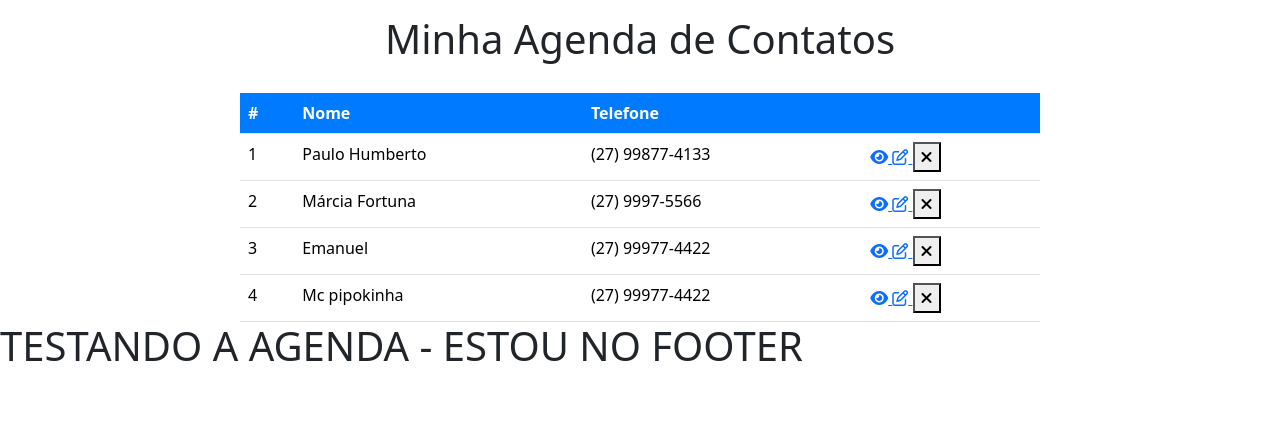
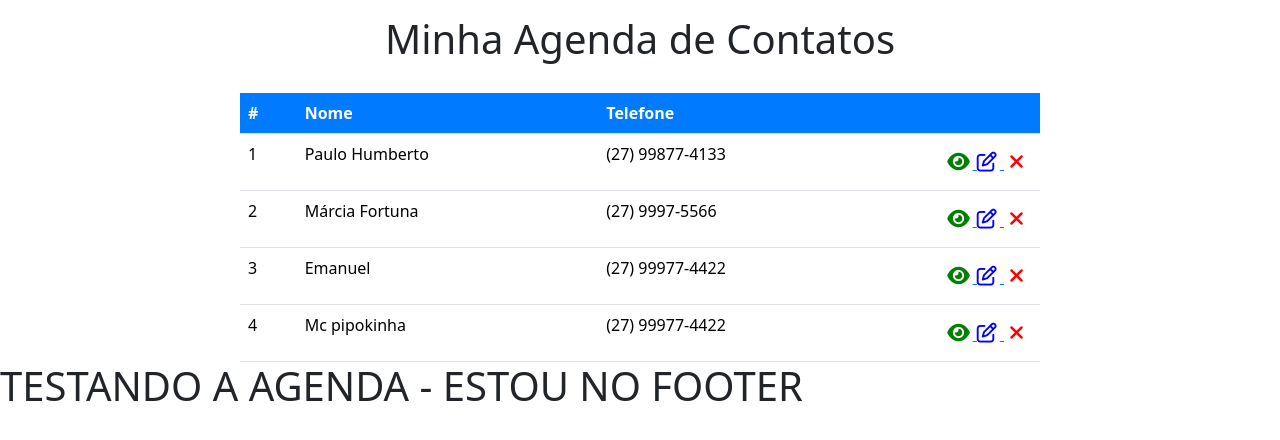
Before and after one commit to PedroTavares05/Prj-agenda, a PHP site: page / in a window 1280 px wide. Shown: the part 76-516 px from the top of the page. Run offline with PHP 8.4, Linux system fonts and the light colour scheme; data comes from the database, SQL or seed files in the repository.

Commit message:
alterações no html e estilização dos botoes da tabela

```diff
--- a/css/estilos.css
+++ b/css/estilos.css
@@ -27,4 +27,60 @@
     background-color: rgb(44, 229, 44);
     color: rgb(9, 126, 9);
     border: 2px solid rgb(9, 126, 9);
+    padding: 10px;
+    text-align: center;
+    max-width: 500px;
+    margin: 0 auto;
+    margin-top: 30px;
+
 }
+/*estilização dos icoens*/
+
+.actions-icons{
+    text-align: right;
+    width: 150px;
+}
+.actions-icons i{
+    cursor: pointer;
+    font-size: 20px;
+    margin-right: 3px;
+}
+
+/*estilizando individualmente cada icone*/
+/* Estilização dos ícones */
+.eye-icon {
+    color: green;
+    transition: transform 0.2s ease, color 0.2s ease; /* Adiciona animação */
+}
+
+.eye-icon:hover {
+    color: darkgreen; /* Altera a cor ao passar o mouse */
+    transform: scale(1.2); /* Aumenta o tamanho ao passar o mouse */
+}
+
+.edit-icon {
+    color: blue;
+    transition: transform 0.2s ease, color 0.2s ease; /* Adiciona animação */
+}
+
+.edit-icon:hover {
+    color: darkblue; /* Altera a cor ao passar o mouse */
+    transform: scale(1.2); /* Aumenta o tamanho ao passar o mouse */
+}
+
+
+/* Estilização do botão de deletar */
+.btn-deletar {
+    background-color: transparent; /* Remove o fundo padrão */
+    border: none; /* Remove a borda padrão */
+    color: red; /* Define a cor do texto/ícone */
+    cursor: pointer; /* Define o cursor como pointer */
+    font-size: 20px; /* Ajusta o tamanho do ícone */
+    padding: 5px; /* Adiciona um espaçamento interno */
+    transition: transform 0.2s ease, color 0.2s ease; /* Adiciona animação */
+}
+
+.btn-deletar:hover {
+    color: darkred; /* Altera a cor ao passar o mouse */
+    transform: scale(1.1); /* Aumenta o tamanho ao passar o mouse */
+}
--- a/index.php
+++ b/index.php
@@ -43,7 +43,7 @@ include_once("config/processo.php");
                     <!--INSERINDO OS ÍCONES-->
                     <td class="actions-icons">
                         <a href="#">
-                            <i class="fas fa-eye check-icon"></i>
+                            <i class="fas fa-eye eye-icon"></i>
                         </a>
                         <a href="#">
                             <i class="far fa-edit edit-icon"></i>
```
